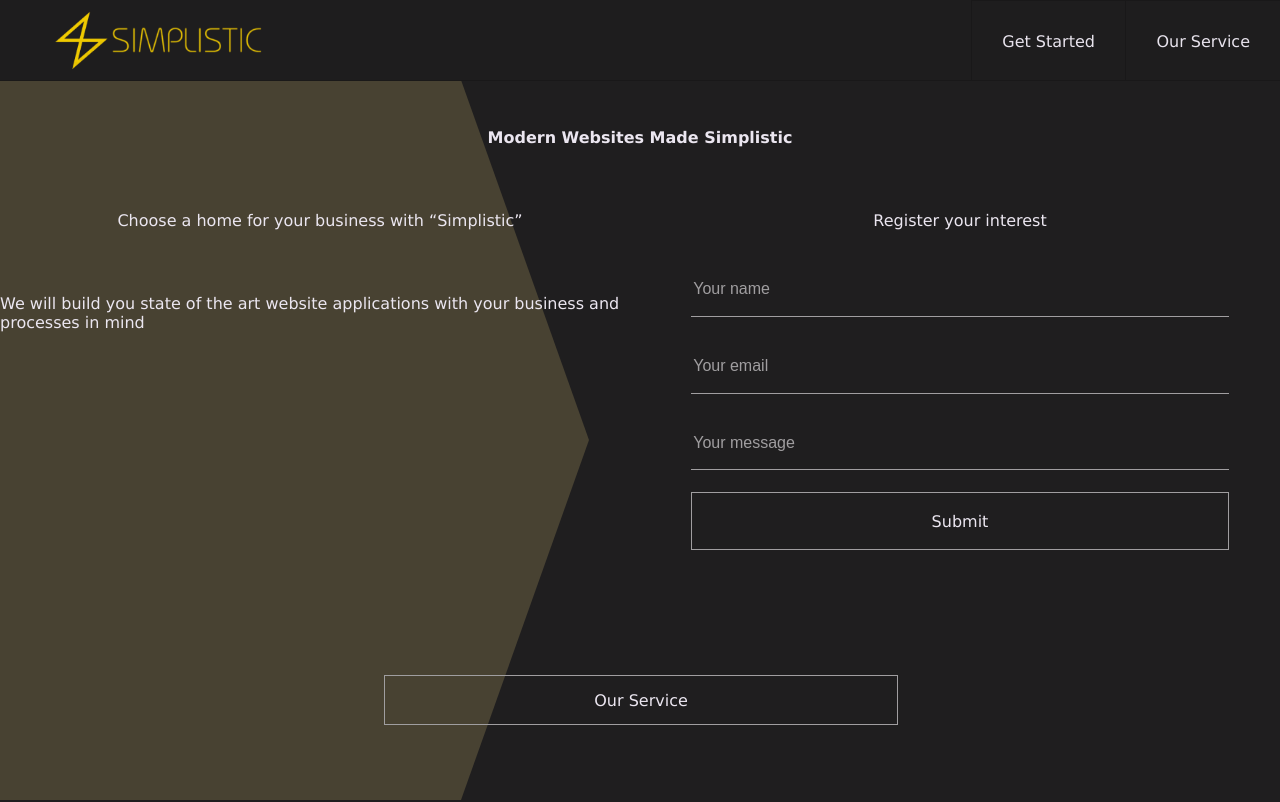
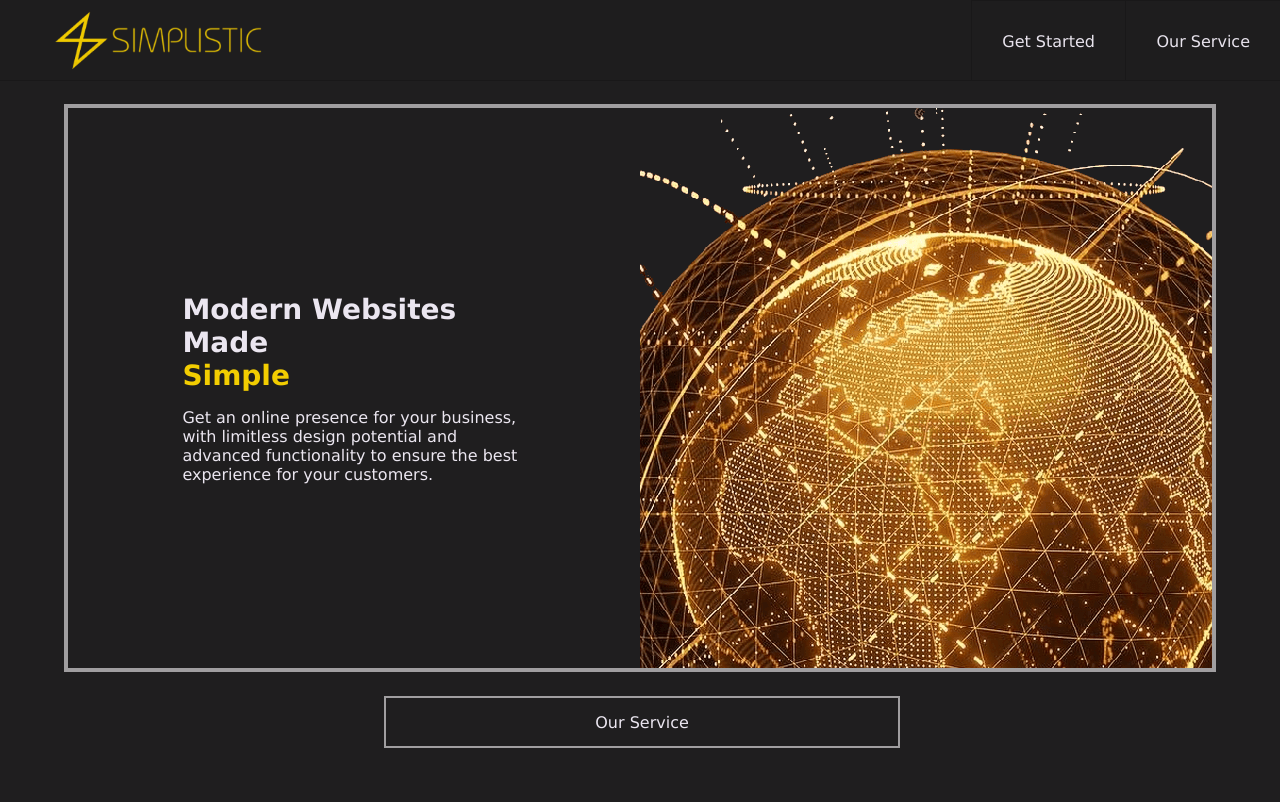
Before and after one commit to icy26/Simplistic, a React (Create React App) app: page / in a window 1280 px wide. Shown: the top 802 px of the page. Built offline with nearby package versions, Linux system fonts and the light colour scheme; no server answers; what aws-amplify would draw is missing.

Commit message:
Home page desktop finished

```diff
--- a/src/General/Components/ContactForm/ContactFormElements.js
+++ b/src/General/Components/ContactForm/ContactFormElements.js
@@ -3,17 +3,18 @@ import styled from 'styled-components';
 export const Outer = styled.div`
     display: flex;
     flex-direction: column;
-    margin-left: 8%;
-    margin-right: 8%;
     justify-content: space-between;
 
     height: 24vh;
     margin-top: 2vh;
+    margin-left: 8%;
+    margin-right: 8%;
 
     @media only screen and (min-width: 720px) {
         /*desktop*/
         height: 36vh;
-        margin-top: 4vh;
+        // margin-top: 8vh;
+        // margin-left: 12vw;
     }
 `;
 
@@ -43,6 +44,7 @@ export const ContactInput = styled.input`
 export const ContactSubmit = styled.button`
     height: 20%;
     background: #1f1e1f;
+    background: transparent;
     color: #ebe6f0;
 
     font-size: 16px;
--- a/src/Pages/Home/HomeElements.js
+++ b/src/Pages/Home/HomeElements.js
@@ -2,18 +2,16 @@ import styled from 'styled-components';
 import { Link as LinkS } from "react-scroll";
 
 export const Container = styled.div`
-    position: relative;
-    padding-top: 12vh;
-    height: 88vh;
 
-    // border: 1px solid #000000;
+    @media only screen and (min-width: 720px) {
+        /*desktop*/
+        padding-top: 10vh;
+        height: 90vh;
+    }
+
+    // border: 1px solid white;
 `;
 
-export const Slogan = styled.b`
-    display: flex;
-    justify-content: center;
-    margin-top: 4vh;
-`;
 
 export const Option = styled(LinkS)`
     display: flex;
@@ -24,9 +22,10 @@ export const Option = styled(LinkS)`
     width: 84vw;
     margin-left: 8vw;
     margin-right: 8vw;
-    margin-top: 6vh;
+    // margin-top: 4vh;
 
-    border: 1.5px solid #a09ea0;
+    border: 2px solid #A09EA0;
+    // border-radius: 6px;
 
     :hover {
         background: #3c3a3c;
@@ -36,6 +35,7 @@ export const Option = styled(LinkS)`
         /*desktop*/
         height: 6vh;
         width: 40vw;
+        margin-top: 3vh;
         margin-left: 30vw;
         margin-right: 30vw;
     }
@@ -47,17 +47,24 @@ export const BodyContainer = styled.div`
     flex-direction: column;
     height: 64vh;
 
-    // border: 1px solid #FF0000;
+    // border: 1px solid red;
+    border: 4px solid #A09EA0;
+    // border-radius: 20px;
 
     @media only screen and (min-width: 720px) {
         /*desktop*/
-        height: 60vh;
         flex-direction: row;
+        height: 70vh;
+        margin-top: 3vh;
+        margin-left: 5vw;
+        margin-right: 5vw;
     }
 `;
 
 export const BodyWindow = styled.div`
     height: 100%;
+    overflow: hidden;
+    // border: 1px solid blue;
 
     @media only screen and (min-width: 720px) {
         /*desktop*/
@@ -65,54 +72,34 @@ export const BodyWindow = styled.div`
     }
 `;
 
-export const Flex = styled.div`
+export const TextWindow = styled.div`
     display: flex;
+    flex-direction: column;
     justify-content: center;
-    margin-top: 2vh;
+
+    height: 100%;
+    margin-left: 20%;
+    margin-right: 20%;
+`;
+
+export const Text = styled.text`
 
     @media only screen and (min-width: 720px) {
         /*desktop*/
-        margin-top: 8vh;
     }
 `;
 
-export const Square = styled.div`
-    position: absolute;
-
-    top: 12vh;
-    height: 25vh;
-    width: 100vw;
-
-    background: #484232;
-
-    @media only screen and (min-width: 720px) {
-        /*desktop*/
-        top: 10vh;
-        height: 90vh;
-        width: 36vw;
-    }
+export const BGCont = styled.div`
+    display: flex;
+    justify-content: end;
 `;
 
-export const Triangle = styled.div`
-    position: absolute;
+export const BG = styled.img`
+    height: 88%;
+    margin-right: -250px;
+    margin-top: -120px;
 
-    top: 36.99vh;
-    width: 0;
-    height: 0;
-    border-left: 50vw solid transparent;
-    border-right: 50vw solid transparent;
-    border-top: 10vh solid #484232;
-
-    @media only screen and (min-width: 720px) {
-        /*desktop*/
-        left: 36vw;
-        top: 10vh;
-        width: 0;
-        height: 0;
-        border-top: 45vh solid transparent;
-        border-bottom: 45vh solid transparent;
-        border-left: 10vw solid #484232;
-    }
+    // border: 1px solid green;
 `;
 
 export const Pad = styled.div`
--- a/src/Pages/Home/index.js
+++ b/src/Pages/Home/index.js
@@ -1,6 +1,9 @@
 import React from 'react'
-import { Container, Slogan, BodyContainer, BodyWindow, Option, Pad, Square, Triangle, Flex } from './HomeElements'
+import { Container, BodyContainer, BodyWindow, Option, Pad, BG, TextWindow, Text, BGCont } from './HomeElements'
 import ContactForm from '../../General/Components/ContactForm'
+
+import Globe from '../../General/Images/globe.png'
+import './textstyles.css'
 
 export default function Home() {
 
@@ -8,33 +11,28 @@ export default function Home() {
     <Container
       id='home'
     >
-
-      <Slogan>
-        Modern Websites Made Simplistic
-      </Slogan>
-
-        <Square
-          style={{zIndex: '0'}}
-        />
-        <Triangle
-          style={{zIndex: '0'}}
-        />
-
         <div style={{position: 'absolute', zIndex: '1', width: '100vw'}}>
         <BodyContainer>
           <BodyWindow>
-            <Flex>
-              Choose a home for your business with “Simplistic”
-            </Flex>
-            <Flex>
-              We will build you state of the art website applications with your business and processes in mind
-            </Flex>
+            <TextWindow>
+            <Text
+            style={{fontSize: '28px', fontWeight: '820'}}>
+              Modern Websites Made
+              <br />
+              <span class="bold sColour">Simple</span>
+            </Text>
+            <Text
+              style={{marginTop: '2vh'}}
+            >
+              Get an online presence for your business, with limitless design potential and advanced functionality to ensure the best experience for your customers.
+            </Text>
+            </TextWindow>
           </BodyWindow>
           <BodyWindow>
-            <Flex>
-              Register your interest
-            </Flex>
-            <ContactForm />
+            <BGCont>
+              <BG src={Globe}/>
+            </BGCont>
+            {/* <ContactForm /> */}
           </BodyWindow>
         </BodyContainer>
 
--- /dev/null
+++ b/src/Pages/Home/textstyles.css
@@ -0,0 +1,2 @@
+.bold { font-weight: bold; }
+.sColour { color: #f2cd01; }
```
Also changed, not shown: src/General/images/globe.png (added), src/General/images/globe_right.png (added).
